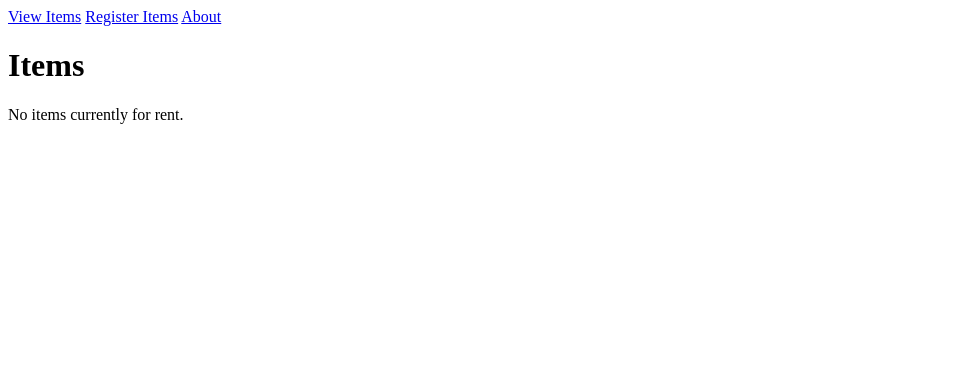
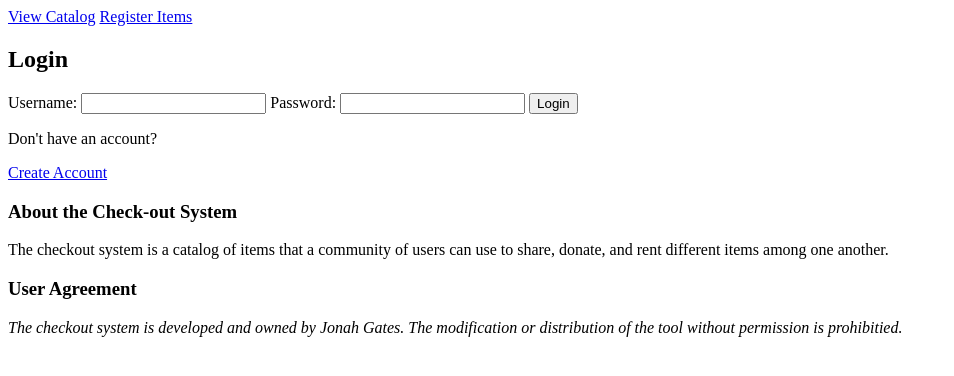
Before and after one commit to ProgrammingCharm/checkout_system, a Flask app: page / in a window 1280 px wide. Shown: the top 376 px of the page, without its empty margins (0-954 px from the left). Run offline with Flask 3, Linux system fonts and the light colour scheme; data that the repository does not hold is empty.

Commit message:
Added a create account and login routes with validation for robust passwords, usernames, and verification when logging in.

```diff
--- a/app.py
+++ b/app.py
@@ -2,7 +2,7 @@ import csv
 from flask import Flask, render_template, request, send_file
 from os import path
 from ddl import initialise_database
-from dml import get_all_items, add_item
+from dml import get_all_items, add_item, add_user, get_ipaddress, count_characters, check_upper, check_lower, check_number, check_special, validate_email, get_password_by_username
 
 if not path.exists("checkout_system.db"):
     initialise_database()
@@ -11,14 +11,71 @@ app = Flask(__name__, template_folder="templates")
 
 @app.route("/", methods=['GET'])
 def index():
-    return render_template('index.html', items=get_all_items())
+    return render_template('index.html')
+
+@app.route("/login", methods=["POST"])
+def login():
+    username = request.form["username"]
+    password = request.form["password"]
+    errors = []
+    db_password = get_password_by_username(username)
+    if db_password and db_password[0] == password:
+        return render_template("account.html", username=username, password=password)
+    else:
+        errors.append("Invalid username or password.")
+        return render_template("index.html", errors=errors)
+
+@app.route("/view_account_page", methods=["GET"])
+def view_account_page():
+    return render_template("account.html")
+
+# When user is new to web application, can create an account. Stores username, password, email (contact), ipaddress.
+@app.route("/create_account", methods=["POST"])
+def create_account():
+    username = request.form["username"]
+    password = request.form["password"]
+    email = request.form["email"]
+    ipaddress = get_ipaddress()
+    username_length = count_characters(username)
+    password_length = count_characters(password)
+
+    has_upper= check_upper(password)
+    has_lower = check_lower(password)
+    has_number = check_number(password)
+    has_special = check_special(password)
+
+    has_valid_email = validate_email(email)
+
+    # Create errors list to be passed to render_template for on-page viewing.
+    errors = []
+
+    if (username_length < 8 or username_length > 15) and (password_length < 8 or password_length > 15):
+        errors.append("Username and password must be between 8 and 15 characters.")
+    if username_length < 8 or username_length > 15:
+        errors.append("Username must be between 8 and 15 characters.")
+    if password_length < 8 or password_length > 15:
+        errors.append("Password must be between 8 and 15 characters.")
+    if not has_upper or not has_lower or not has_number or not has_special:
+        errors.append("Password must contain at least one uppercase letter, one lowercase letter, one number, and one special character from #, $, %, &, ?, @.")
+    if not has_valid_email:
+        errors.append("Email must be valid coming from one of the common email providers such as gmail.com, icloud.com, outlook.com, hotmail.com, aol.com, yahoo.com, or mail.com.")
+
+    if errors:
+        return render_template("create_account.html", errors=errors)
+
+    add_user(username, password, email, ipaddress)
+    return index()
+
+@app.route("/view_create_account_page", methods=["GET"])
+def view_create_account_page():
+    return render_template("create_account.html")
 
 @app.route("/view_items_page", methods=["GET"])
 def view_items_page():
-    return render_template('index.html', items=get_all_items())
+    return render_template('catalog.html', items=get_all_items())
 
-@app.route("/view_register_item_page", methods=["GET"])
-def view_register_item_page():
+@app.route("/view_register_items_page", methods=["GET"])
+def view_register_items_page():
     return render_template('register.html')
 
 @app.route("/add_item_manually", methods=["GET", "POST"])
@@ -27,10 +84,6 @@ def add_item_manually():
     item_description = request.form['item_description']
     add_item(item_name, item_description, item_availability="Available")
     return render_template('register.html')
-
-@app.route("/about_page", methods=["GET"])
-def about_page():
-    return render_template('about.html')
 
 # For downloading csv file when user accesses URL /download_template, server listens for GET HTTP requests.
 @app.route("/download_template", methods=["GET"])
--- a/ddl.py
+++ b/ddl.py
@@ -19,9 +19,9 @@ def initialise_database():
             CREATE TABLE IF NOT EXISTS users(
                 user_id INTEGER PRIMARY KEY AUTOINCREMENT,
                 user_name TEXT,
+                user_password TEXT,
                 user_contact TEXT,
-                user_ipaddress TEXT,
-                user_macaddress TEXT
+                user_ipaddress TEXT
             )
             """
     )
--- a/dml.py
+++ b/dml.py
@@ -1,4 +1,5 @@
 import sqlite3
+from flask import request
 
 def get_all_items():
     conn = sqlite3.connect("checkout_system.db")
@@ -19,3 +20,95 @@ def add_item(item_name, item_description, item_availability):
     )
     conn.commit()
     conn.close()
+
+def add_user(username, password, email, ipaddress):
+    conn = sqlite3.connect("checkout_system.db")
+    cursor = conn.cursor()
+    cursor.execute(
+            """
+            INSERT INTO users (user_name, user_password, user_contact, user_ipaddress) VALUES (?, ?, ?, ?)
+            """,
+            (username, password, email, ipaddress)
+    )
+    conn.commit()
+    conn.close()
+
+def count_characters(s):
+    # Checks usernames, passwords to ensure they are within range of length.
+    count = 0
+    for char in s:
+        count += 1
+    return count
+
+def get_ipaddress():
+    # Accesses ip address from the request header being sent to server, stored in request object of flask
+    return request.remote_addr
+
+def check_upper(s):
+    # Checks ASCII value betwee 65 and 90 to ensure password has an upper case letter.
+    has_upper = False
+    for char in s:
+        if ord(char) >= 65 and ord(char) <= 90:
+            has_upper = True
+            break
+    return has_upper
+
+def check_lower(s):
+    # Checks ASCII value betwee 97 and 122 to ensure password has at least one lower case.
+    has_lower = False
+    for char in s:
+        if ord(char) >= 97 and ord(char) <= 122:
+            has_lower =  True
+            break
+    return has_lower
+
+def check_number(s):
+    # Checks ASCII value using ord() built-in to ensure there is a number, or 48 to 57 digit.
+    has_number = False
+    for char in s:
+        if ord(char) >= 48 and ord(char) <= 57:
+            has_number = True
+            break
+    return has_number
+
+def check_special(s):
+    # Checks ASCII value for each character in password to see if #, $, %, &, ?, @ is included.
+    has_special = False
+    for char in s:
+        if (ord(char) >= 35 and ord(char) <= 38) or (ord(char) == 63, 64):
+            has_special = True
+            break
+    return has_special
+
+def validate_email(s):
+    # Validates email by ensuring it belongs to one of the main email providers and includes and '@' symbol."
+    email_providers = {"gmail.com", "icloud.com", "outlook.com", "hotmail.com", "aol.com", "yahoo.com", "mail.com"}
+    at_symbol_present = False
+    for char in s:
+        if char == "@":
+            at_symbol_present = True
+    if at_symbol_present == False:
+        return False
+    local_part, _, domain_part = s.partition("@")
+    char_count_local = count_characters(local_part)
+    char_count_domain = count_characters(domain_part)
+    if char_count_local == 0 or char_count_domain == 0:
+        return False
+    if domain_part in email_providers:  # Check to see if the email domain is in the set of providers.
+        return True
+
+
+def get_password_by_username(username):
+    # Used in validating password and username during login see /login in app.py
+    conn = sqlite3.connect("checkout_system.db")
+    cursor = conn.cursor()
+    cursor.execute(
+            """
+            SELECT user_password FROM users
+            WHERE user_name = ?
+            """,
+            (username,)
+    )
+    password = cursor.fetchone()
+    conn.close()
+    return password
--- a/templates/index.html
+++ b/templates/index.html
@@ -2,54 +2,35 @@
 <html>
 <head>
 	<title> Checkout System </title>
-	<style>
-		table {
-			width: 100%;
-			border-collapse: border;
-		}
-		table, th, td {
-			border: 1 px, solid black;
-		}
-		th, td {
-			padding: 10 px;
-			text-align: left;
-			word-wrap: break-word;
-			overflow-wrap: break-word;
-		}
-		td {
-			background-color: #f2f2f2;
-		}
-	</style>
 </head>
 <body>
 	<div>
-		<a href="{{ url_for('view_items_page') }}">View Items</a>
-		<a href="{{ url_for('view_register_item_page') }}">Register Items</a>
-		<a href="{{ url_for('about_page') }}">About</a>
+		<a href="{{ url_for("view_items_page") }}">View Catalog</a>
+		<a href="{{ url_for("view_register_items_page") }}">Register Items</a>
 	</div>
-	<div>
-	<h1> Items </h1>
-	{% if items %}
-	<form method="POST" action="/">
-		<table>
-			<thead>
-				<th>Item</th>
-				<th>Description</th>
-				<th>Availability</th>
-			</thead>
-			<tbody>
-				{% for item in items %}
-					<tr>
-						<td>{{ item[1] }}</td>
-						<td>{{ item[2] }}</td>
-						<td>{{ item[3] }}</td>
-					</tr>
-				{% endfor %}
-			</tbody>
-		</table>
+	<h2> Login </h2>
+	<form method="POST" action="/login">
+		<label for="username">Username:</label>
+		<input type="text" id="username" name="username">
+		<label for="password">Password:</label>
+		<input type="text" id="password" name="password">
+		<input type="submit" value="Login">
 	</form>
-	{% else %}
-		<p> No items currently for rent. </p>
+
+	{% if errors %}
+	<ul>
+		{% for error in errors %}
+			<li>{{ error }}</li>
+		{% endfor %}
+	</ul>
 	{% endif %}
+
+	<p> Don't have an account? </p>
+	<a href="{{ url_for("view_create_account_page") }}">Create Account</a>
+
+	<h3> About the Check-out System </h3>
+		<p> The checkout system is a catalog of items that a community of users can use to share, donate, and rent different items among one another. </p>
+	<h3> User Agreement </h3>
+		<p><i> The checkout system is developed and owned by Jonah Gates. The modification or distribution of the tool without permission is prohibitied. </i></p>
 </body>
 </html>
```
Also changed, not shown: templates/about.html (deleted, +0 -16 lines), templates/account.html (added, +15 -0 lines), templates/catalog.html (added, +55 -0 lines), templates/create_account.html (added, +38 -0 lines), templates/register.html (+5 -5 lines).
